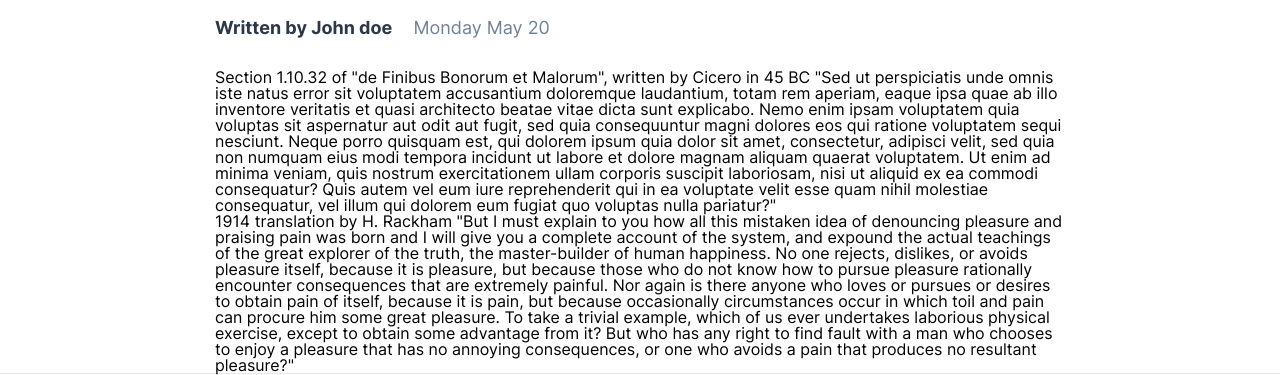
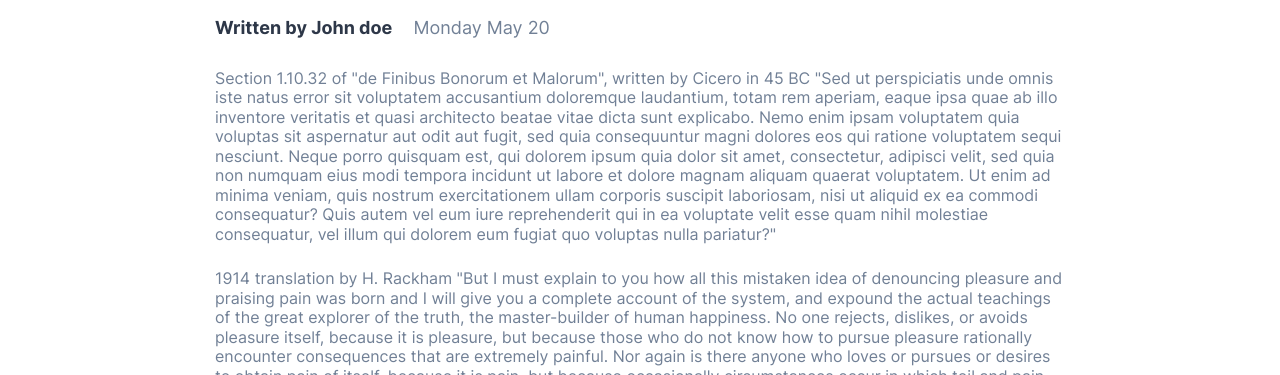
Before and after one commit to Stanisgrox/FFPRO1-Blog---Stanisgrox, a plain HTML site: page details.html in a window 1280 px wide. Shown: the part 577-952 px from the top of the page. Drawn offline with Linux system fonts and the light colour scheme.

Commit message:
1st paragraph style

```diff
--- a/css/style.css
+++ b/css/style.css
@@ -296,6 +296,18 @@
     padding-left: 2%;
 }
 
+.details_text{
+    color: #718096;
+    font-size: 16px;
+    line-height: 19.5px;
+    margin-bottom: 25px;
+}
+
+
+.details_text:last-of-type{
+    margin-bottom: 58px;
+}
+
 .footer{
     border-top: 1px solid #E8E8E8;
 }
--- a/details.html
+++ b/details.html
@@ -68,7 +68,7 @@
                         Monday  May 20
                     </span>
                 </div>
-                <p>
+                <p class="details_text">
                   Section 1.10.32 of "de Finibus Bonorum et Malorum", written by Cicero in 45 BC
                   "Sed ut perspiciatis unde omnis iste natus error sit voluptatem accusantium doloremque
                   laudantium, totam rem aperiam, eaque ipsa quae ab illo inventore veritatis et quasi architecto
@@ -80,7 +80,7 @@
                  consequatur? Quis autem vel eum iure reprehenderit qui in ea voluptate velit esse quam nihil molestiae
                  consequatur, vel illum qui dolorem eum fugiat quo voluptas nulla pariatur?"
                 </p>
-                <p>
+                <p class="details_text">
                     1914 translation by H. Rackham
                     "But I must explain to you how all this mistaken idea of denouncing pleasure and praising pain was
                     born and I will give you a complete account of the system, and expound the actual teachings of the
```
